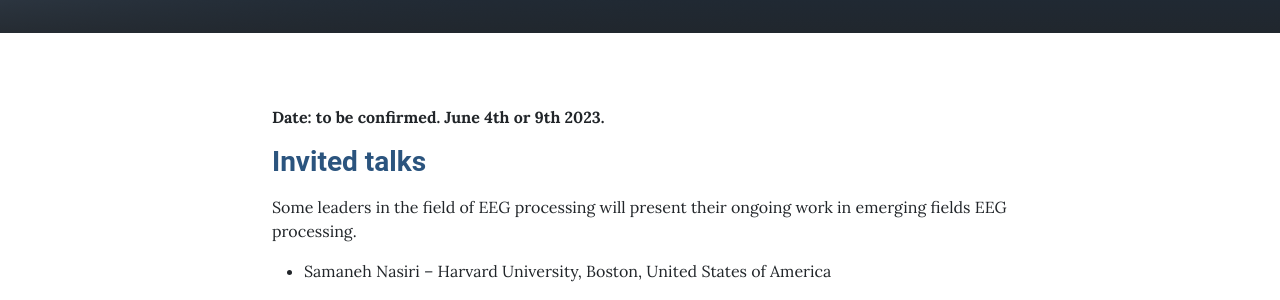
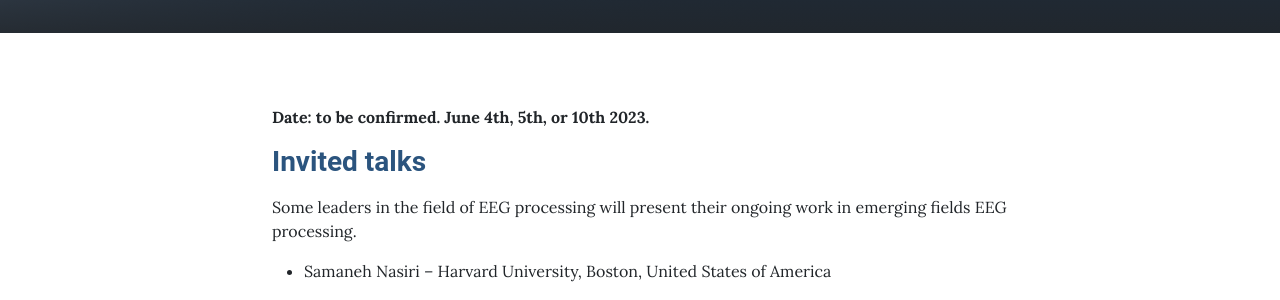
Before and after one commit to biomedepi/eegworkshop, a Jekyll site: the page built from pages/program.md, in a window 1280 px wide. Shown: the part 235-535 px from the top of the page. Built offline with Jekyll 4.4.1, drawn with Linux system fonts in a browser that asks for light colours.

Commit message:
Nick: changed dates

```diff
--- a/_data/navigation.yml
+++ b/_data/navigation.yml
@@ -3,7 +3,7 @@
 - text: Home # Note that users can also reach the homepage by clicking the site's title on the left in the navbar
   href: /
 - text: Program
-  url: /program/
+  href: true
 - text: Scope
   href: true
 - text: Call
--- a/pages/program.md
+++ b/pages/program.md
@@ -6,7 +6,7 @@ permalink: /program/
 
 &nbsp;
 
-**Date: to be confirmed. June 4th or 9th 2023.**
+**Date: to be confirmed. June 4th, 5th, or 10th 2023.**
 
 ### **<span style="color:#2B547E">Invited talks</span>**
 
```
